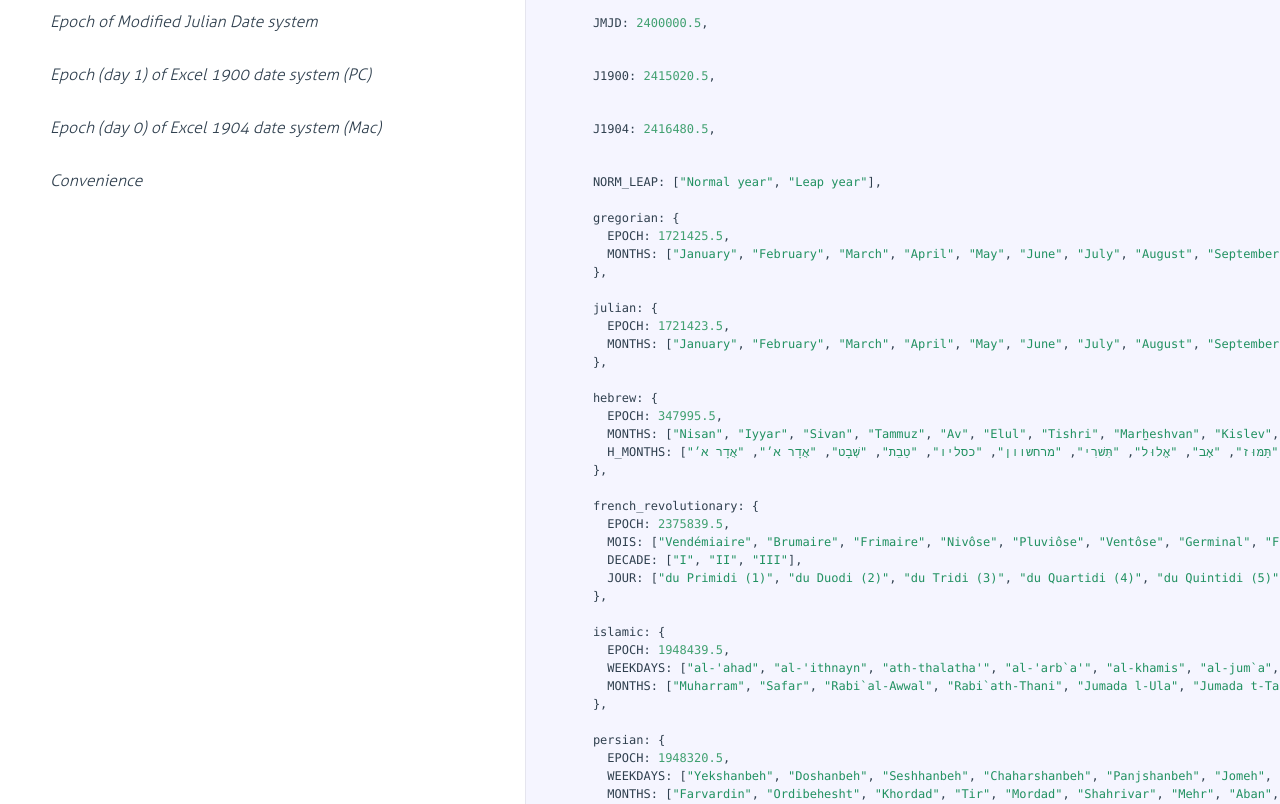
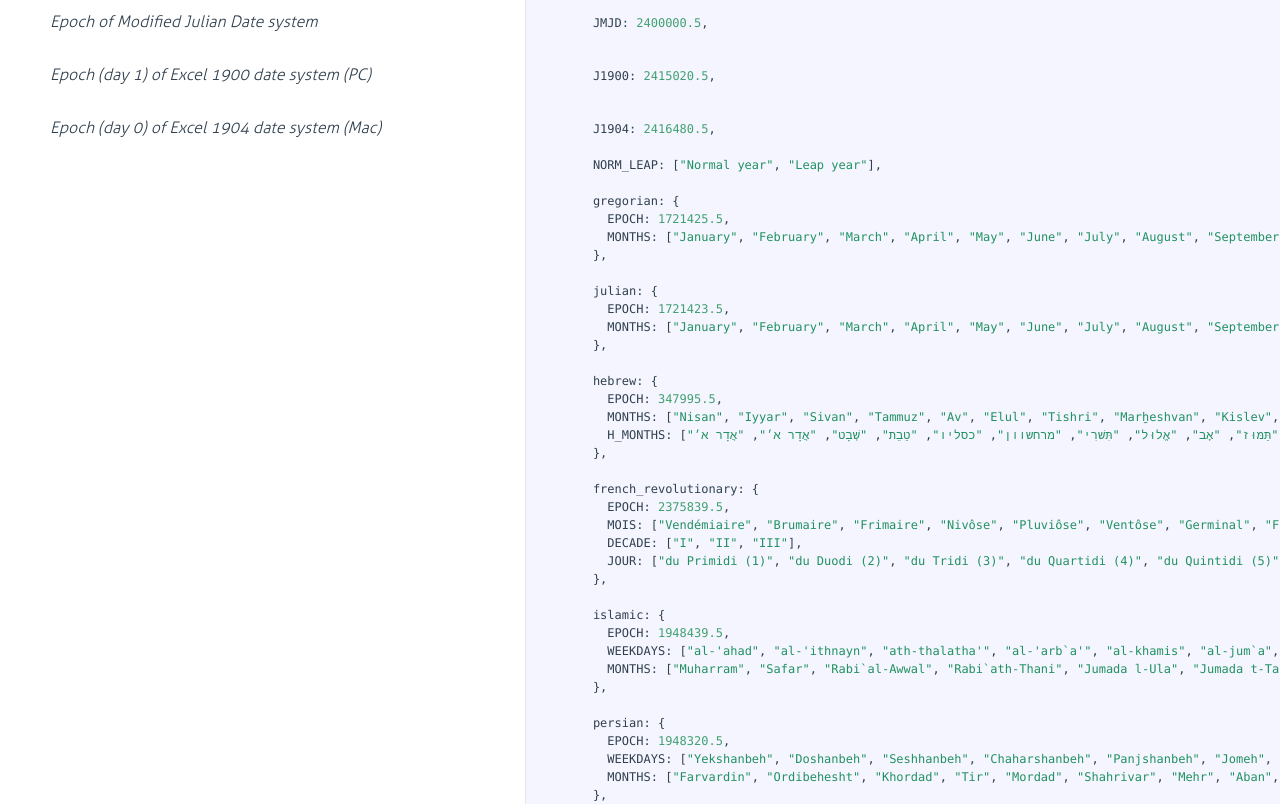
Before and after one commit to dzucconi/calendrical, a website: page docs/ephemerides.calendar.constants.html in a window 1280 px wide. Shown: the part 365-1169 px from the top of the page. Drawn offline with Linux system fonts and the light colour scheme.

Commit message:
Remove comment

```diff
--- a/docs/ephemerides.calendar.constants.html
+++ b/docs/ephemerides.calendar.constants.html
@@ -142,22 +142,9 @@
 
             </div>
 
-            <div class="content"><div class='highlight'><pre>    J1904: <span class="number">2416480.5</span>,</pre></div></div>
+            <div class="content"><div class='highlight'><pre>    J1904: <span class="number">2416480.5</span>,
 
-        </li>
-
-
-        <li id="section-7">
-            <div class="annotation">
-
-              <div class="pilwrap ">
-                <a class="pilcrow" href="#section-7">&#182;</a>
-              </div>
-              <p><em>Convenience</em></p>
-
-            </div>
-
-            <div class="content"><div class='highlight'><pre>    NORM_LEAP: [<span class="string">"Normal year"</span>, <span class="string">"Leap year"</span>],
+    NORM_LEAP: [<span class="string">"Normal year"</span>, <span class="string">"Leap year"</span>],
 
     gregorian: {
       EPOCH: <span class="number">1721425.5</span>,
--- a/src/ephemerides.calendar.constants.js
+++ b/src/ephemerides.calendar.constants.js
@@ -15,7 +15,7 @@ var Ephemerides = (function(exports){
     J1900: 2415020.5,
     // *Epoch (day 0) of Excel 1904 date system (Mac)*
     J1904: 2416480.5,
-    // *Convenience*
+
     NORM_LEAP: ["Normal year", "Leap year"],
 
     gregorian: {
```
